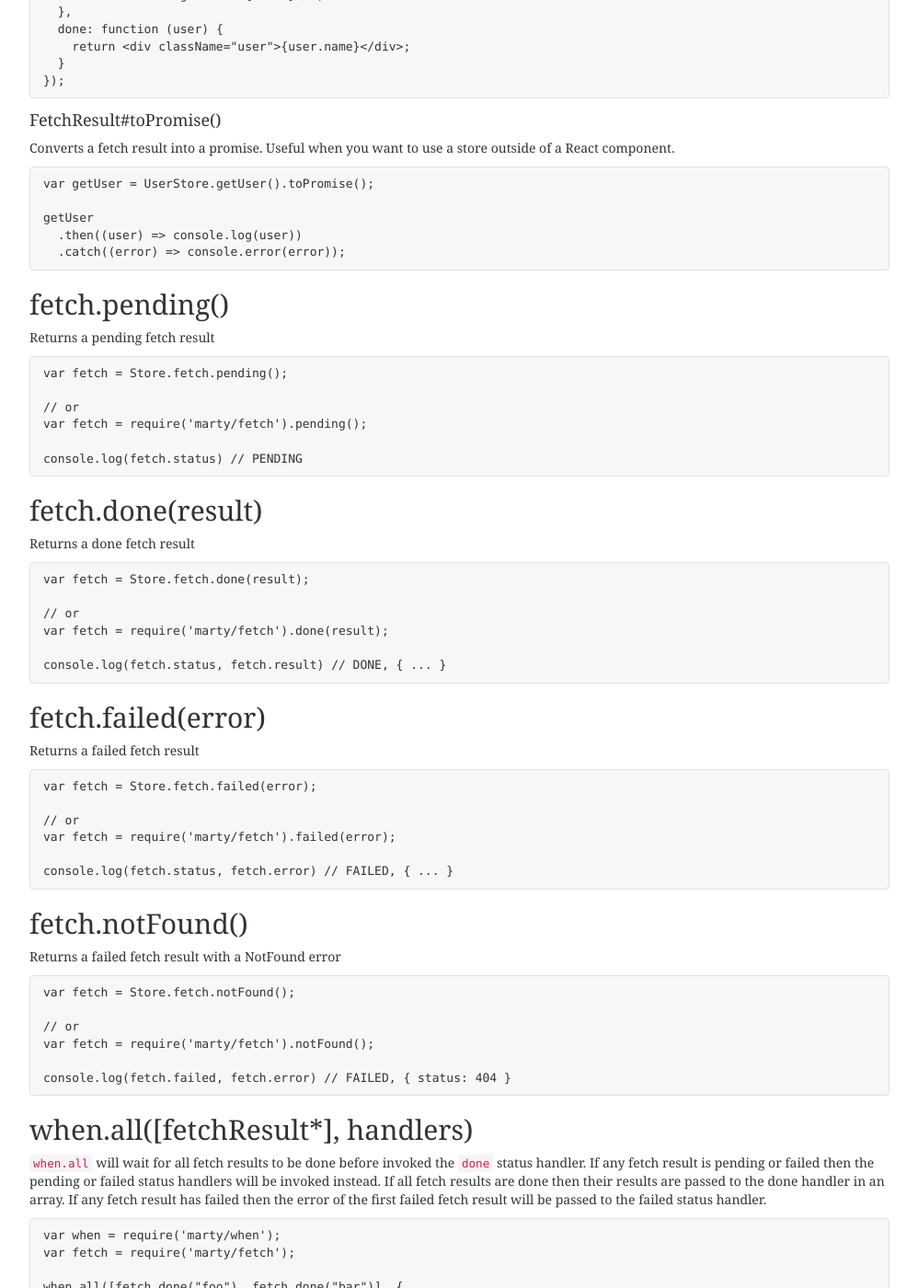
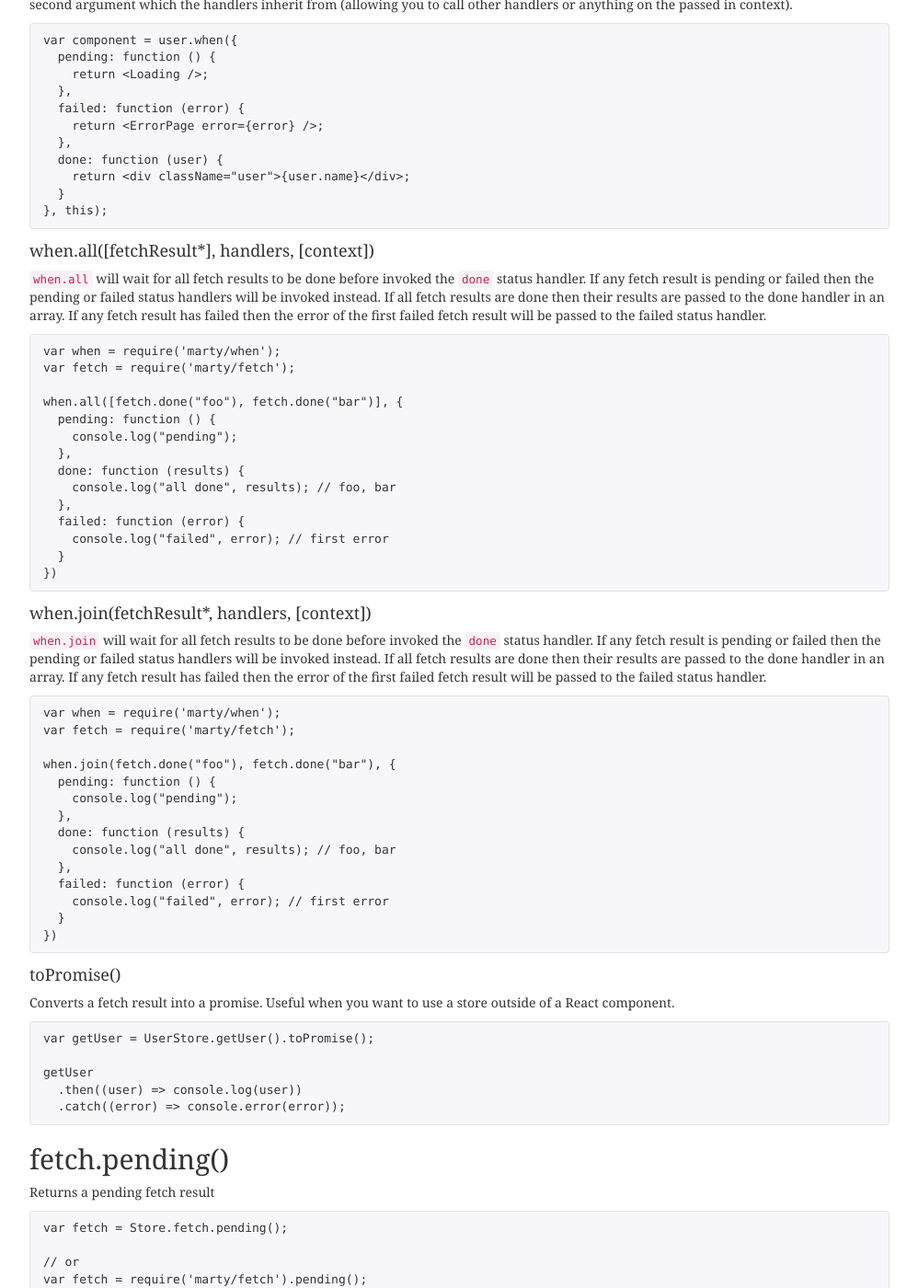
Before and after one commit to alsuper114/marty, a Jekyll site: the page built from docs/_api/stores/index.md, in a window 1280 px wide and 1400 px high, scrolled down 5822 px. Shown: the whole window at 92% size, without its empty margins (243-1241 px from the left). Built offline with Jekyll 4.4.1, drawn with Linux system fonts in a browser that asks for light colours; nearby versions of some CDN libraries; Markdown is read by kramdown in place of the engine named in the settings; some of the changed text lies outside the part shown.

Commit message:
Allow you to specify what the whens function context should inherit from. Resolves #76

```diff
--- a/docs/_api/stores/index.md
+++ b/docs/_api/stores/index.md
@@ -300,7 +300,7 @@ class UsersStore extends Marty.Store {
 
 <h2 id="fetch">fetch(options)</h2>
 
-When requesting data from a store we should assume that it might require an async operation. <code>Store#fetch</code> provides a simple syntax that allows you to encapsulate that asynchronicity in a flux way. The <code>fetch</code> function allows you to specify how to get the state locally and remotely and returns an object that represents the current state of that request.
+When requesting data from a store we should assume that it might require an async operation. <code>Store#fetch</code> provides a simple syntax that allows you to encapsulate that asynchronicity in a flux way. The <code>fetch</code> function allows you to specify how to get the state locally and remotely and returns a <a href="#fetch-result">fetch result</a> which represents the current state of the fetch.
 
 {% sample %}
 classic
@@ -461,7 +461,11 @@ class UsersStore extends Marty.Store {
 
 <h3 id="fetch-result">Fetch Result</h3>
 
-Fetch returns a result object that repesents the current state of the fetch. It has a status which can be either **PENDING**, **DONE** OR **FAILED**. You can get the status by accessing ``fetch.status`` or with the helpers ``fetch.pending``, ``fetch.failed`` or ``fetch.done``.
+Fetch returns a result object that represents the current state of the fetch. It has a status which can be either **PENDING**, **DONE** OR **FAILED**. You can get the status by accessing ``fetch.status`` or with the helpers ``fetch.pending``, ``fetch.failed`` or ``fetch.done``.
+
+<div class="alert alert-info" id="fetch-not-promise">
+A fetch result is <b>not a promise</b>. It is an object literal that represents the fetch at the point the fetch was invoked. If the state of the fetch changes you will have to re-invoke <code>fetch</code> to get the updated state (e.g. After a store changes).
+</div>
 
 {% highlight js %}
 var user = UserStore.getUser(id);
@@ -497,7 +501,10 @@ UserStore.addChangeListener(function () {
 });
 {% endhighlight %}
 
-The result offers the helper function ``when(statusHandlers)`` for handling each of the status
+
+<h4 id="when">when(handlers, [context])</h4>
+
+<code>when</code> is a helper function that makes it easier to map the various states a fetch result can be in. You can pass in an optional context as the second argument which the handlers inherit from (allowing you to call other handlers or anything on the passed in context).
 
 {% highlight js %}
 var component = user.when({
@@ -510,10 +517,55 @@ var component = user.when({
   done: function (user) {
     return <div className="user">{user.name}</div>;
   }
-});
+}, this);
 {% endhighlight %}
 
-<h4 id="fetch-result-toPromise">FetchResult#toPromise()</h4>
+
+<h4 id="when.all">when.all([fetchResult*], handlers, [context])</h4>
+
+<code>when.all</code> will wait for all fetch results to be done before invoked the <code>done</code> status handler. If any fetch result is pending or failed then the pending or failed status handlers will be invoked instead. If all fetch results are done then their results are passed to the done handler in an array. If any fetch result has failed then the error of the first failed fetch result will be passed to the failed status handler.
+
+{% highlight js %}
+var when = require('marty/when');
+var fetch = require('marty/fetch');
+
+when.all([fetch.done("foo"), fetch.done("bar")], {
+  pending: function () {
+    console.log("pending");
+  },
+  done: function (results) {
+    console.log("all done", results); // foo, bar
+  },
+  failed: function (error) {
+    console.log("failed", error); // first error
+  }
+})
+
+{% endhighlight %}
+
+<h4 id="when.join">when.join(fetchResult*, handlers, [context])</h4>
+
+<code>when.join</code> will wait for all fetch results to be done before invoked the <code>done</code> status handler. If any fetch result is pending or failed then the pending or failed status handlers will be invoked instead. If all fetch results are done then their results are passed to the done handler in an array. If any fetch result has failed then the error of the first failed fetch result will be passed to the failed status handler.
+
+{% highlight js %}
+var when = require('marty/when');
+var fetch = require('marty/fetch');
+
+when.join(fetch.done("foo"), fetch.done("bar"), {
+  pending: function () {
+    console.log("pending");
+  },
+  done: function (results) {
+    console.log("all done", results); // foo, bar
+  },
+  failed: function (error) {
+    console.log("failed", error); // first error
+  }
+})
+
+{% endhighlight %}
+
+<h4 id="fetch-result-toPromise">toPromise()</h4>
 
 Converts a fetch result into a promise. Useful when you want to use a store outside of a React component.
 
@@ -578,49 +630,6 @@ var fetch = require('marty/fetch').notFound();
 console.log(fetch.failed, fetch.error) // FAILED, { status: 404 }
 {% endhighlight %}
 
-<h2 id="when.all">when.all([fetchResult*], handlers)</h2>
-
-``when.all`` will wait for all fetch results to be done before invoked the ``done`` status handler. If any fetch result is pending or failed then the pending or failed status handlers will be invoked instead. If all fetch results are done then their results are passed to the done handler in an array. If any fetch result has failed then the error of the first failed fetch result will be passed to the failed status handler.
-
-{% highlight js %}
-var when = require('marty/when');
-var fetch = require('marty/fetch');
-
-when.all([fetch.done("foo"), fetch.done("bar")], {
-  pending: function () {
-    console.log("pending");
-  },
-  done: function (results) {
-    console.log("all done", results); // foo, bar
-  },
-  failed: function (error) {
-    console.log("failed", error); // first error
-  }
-})
-
-{% endhighlight %}
-
-<h2 id="when.join">when.join(fetchResult*, handlers)</h2>
-
-``when.join`` will wait for all fetch results to be done before invoked the ``done`` status handler. If any fetch result is pending or failed then the pending or failed status handlers will be invoked instead. If all fetch results are done then their results are passed to the done handler in an array. If any fetch result has failed then the error of the first failed fetch result will be passed to the failed status handler.
-
-{% highlight js %}
-var when = require('marty/when');
-var fetch = require('marty/fetch');
-
-when.join(fetch.done("foo"), fetch.done("bar"), {
-  pending: function () {
-    console.log("pending");
-  },
-  done: function (results) {
-    console.log("all done", results); // foo, bar
-  },
-  failed: function (error) {
-    console.log("failed", error); // first error
-  }
-})
-
-{% endhighlight %}
 
 <h2 id="hasAlreadyFetched">hasAlreadyFetched(fetchId)</h2>
 
```
Also changed, not shown: lib/store/when.js (+28 -7 lines), test/browser/whenSpec.js (+56 -0 lines).
